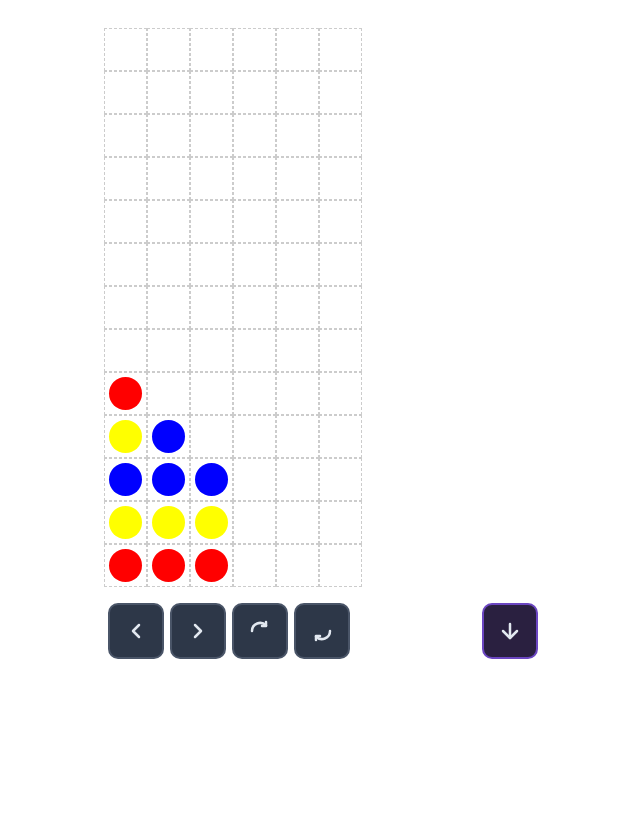
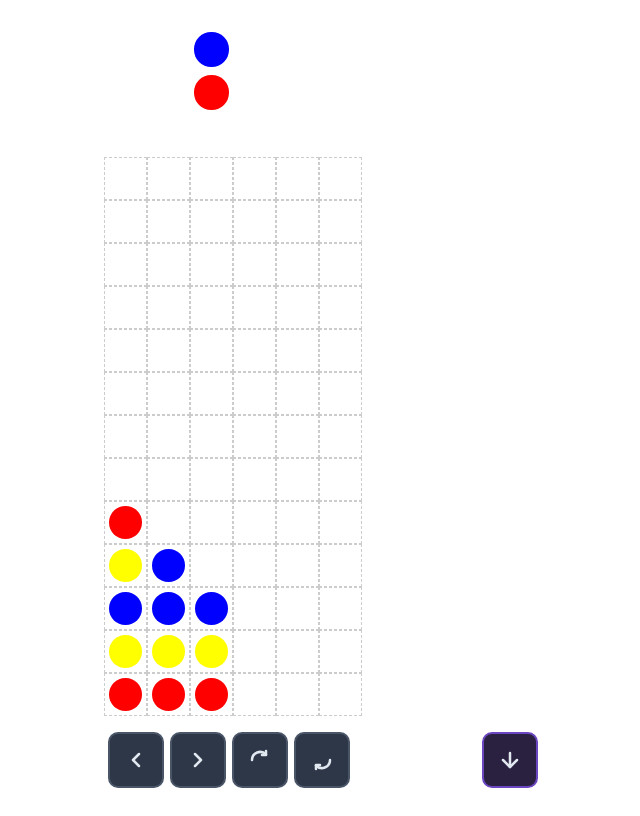
Before and after one commit to tekuteku-ploddingly/puyo-simulator, a Vue app: page / in a window 1280 px wide. Shown: the whole page, without its empty margins (321-961 px from the left). Built offline with nearby package versions, Linux system fonts and the light colour scheme.

Commit message:
ツモぷよ操作のVieｗ側を作成

```diff
--- a/src/App.vue
+++ b/src/App.vue
@@ -1,7 +1,8 @@
 <script setup lang="ts">
-import FieldView from './components/FieldView.vue'
+import FieldWrapper from './components/FieldWrapper.vue'
 import ControlPad from './components/ControlPad.vue'
 import { FieldPuyos } from './domains/entities/FieldPuyos'
+import { TsumoPuyo } from './domains/entities/TsumoPuyo'
 import { Puyo } from './domains/valueObjects/Puyo'
 import { sleep } from './utils/utils'
 import { ref } from 'vue'
@@ -41,18 +42,34 @@ async function nextStep() {
   nextStep()
 }
 
+// ツモぷよ
+const tsumoXColumn = 6
+const tsumoYRow = 3
+const tsumoPuyo = new TsumoPuyo({ xColumn: tsumoXColumn, yRow: tsumoYRow })
+tsumoPuyo.tsumo({
+  puyo: [
+    new Puyo({ color: 'red', x: 1, y: 1, xColumn: tsumoXColumn, yRow: tsumoYRow, owanimoFlag: false }),
+    new Puyo({ color: 'blue', x: 1, y: 1, xColumn: tsumoXColumn, yRow: tsumoYRow, owanimoFlag: false }),
+  ],
+})
+const displayTsumoPuyos = ref(tsumoPuyo.puyos)
+
 // コントロールパッド
 function moveLeft() {
-  console.log('move left')
+  tsumoPuyo.moveLeft()
+  displayTsumoPuyos.value = [...tsumoPuyo.puyos]
 }
 function moveRight() {
-  console.log('move right')
+  tsumoPuyo.moveRight()
+  displayTsumoPuyos.value = [...tsumoPuyo.puyos]
 }
 function rotateLeft() {
-  console.log('rotate left')
+  tsumoPuyo.rotateLeft()
+  displayTsumoPuyos.value = [...tsumoPuyo.puyos]
 }
 function rotateRight() {
-  console.log('rotate right')
+  tsumoPuyo.rotateRight()
+  displayTsumoPuyos.value = [...tsumoPuyo.puyos]
 }
 function drop() {
   console.log('drop')
@@ -64,10 +81,10 @@ function drop() {
   <header></header>
 
   <main>
-    <FieldView
+    <FieldWrapper
+      :tsumoPuyos="displayTsumoPuyos"
       :xColumn="xColumn"
       :yRow="yRow"
-      :style="{ '--columns': xColumn, '--rows': yRow }"
       :displayPuyos="displayPuyos"
     />
     <ControlPad
--- a/src/components/FieldView.vue
+++ b/src/components/FieldView.vue
@@ -38,7 +38,7 @@ withDefaults(
 
 <style scoped>
 .field-container {
-  width: 60%;
+  width: 100%;
 }
 
 .field {
--- /dev/null
+++ b/src/components/FieldWrapper.vue
@@ -0,0 +1,36 @@
+<script setup lang="ts">
+import type { IPuyo } from './../domains/valueObjects/Puyo'
+import TsumoZone from './TsumoZone.vue'
+import FieldView from './FieldView.vue'
+
+withDefaults(
+  defineProps<{
+    tsumoPuyos: IPuyo[]
+    xColumn: number
+    yRow: number
+    displayPuyos: IPuyo[]
+  }>(),
+  {
+    tsumoPuyos: () => [],
+    xColumn: 6,
+    yRow: 13,
+    displayPuyos: () => [],
+  },
+)
+</script>
+
+<template>
+  <div class="field-wrapper">
+    <TsumoZone :tsumoPuyos="tsumoPuyos" :xColumn="xColumn" />
+    <FieldView :xColumn="xColumn" :yRow="yRow" :displayPuyos="displayPuyos" />
+  </div>
+</template>
+
+<style scoped>
+.field-wrapper {
+  display: flex;
+  flex-direction: column;
+  align-items: center;
+  width: 60%;
+}
+</style>
--- /dev/null
+++ b/src/components/TsumoZone.vue
@@ -0,0 +1,49 @@
+<script setup lang="ts">
+import type { IPuyo } from './../domains/valueObjects/Puyo'
+
+withDefaults(
+  defineProps<{
+    tsumoPuyos: IPuyo[]
+    xColumn: number
+  }>(),
+  {
+    tsumoPuyos: () => [],
+    xColumn: 6,
+  },
+)
+</script>
+
+<template>
+  <div class="tsumo-zone" :style="{ '--columns': xColumn }">
+    <template v-for="y in 3" :key="y">
+      <div v-for="x in xColumn" :key="x" class="cell" :style="{ order: -y }">
+        <div
+          v-for="p in tsumoPuyos.filter((p) => p.x === x && p.y === y)"
+          :key="p.color"
+          :style="{ backgroundColor: p.color }"
+          class="puyo"
+        ></div>
+      </div>
+    </template>
+  </div>
+</template>
+
+<style scoped>
+.tsumo-zone {
+  width: 100%;
+  display: grid;
+  grid-template-columns: repeat(var(--columns), 1fr);
+  grid-template-rows: repeat(3, 1fr);
+}
+.cell {
+  display: flex;
+  align-items: center;
+  justify-content: center;
+  aspect-ratio: 1;
+}
+.puyo {
+  width: 80%;
+  height: 80%;
+  border-radius: 50%;
+}
+</style>
```
